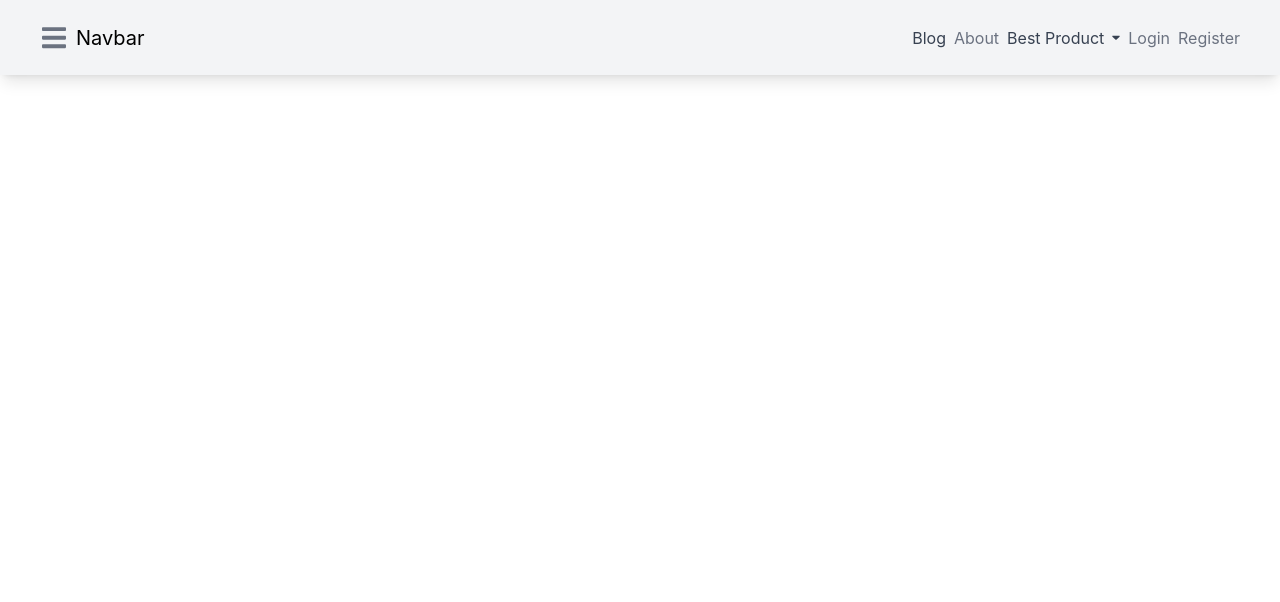
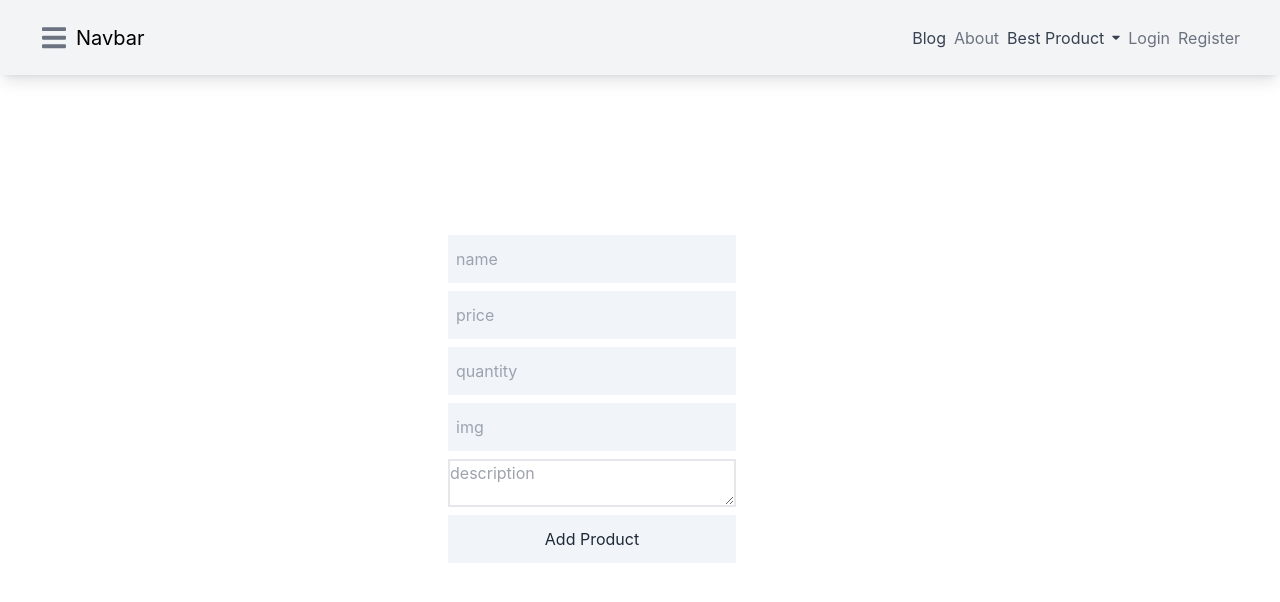
Before and after one commit to developerabdullah-me/book-warehouse-management-client-side, a React (Create React App) app: page /serviceAdd in a window 1280 px wide. Shown: the top 602 px of the page. Built offline with nearby package versions, Linux system fonts and the light colour scheme; no server answers; what tw-elements would draw is missing.

Commit message:
add services

```diff
--- a/package.json
+++ b/package.json
@@ -13,6 +13,7 @@
     "react": "^18.1.0",
     "react-dom": "^18.1.0",
     "react-firebase-hooks": "^5.0.3",
+    "react-hook-form": "^7.30.0",
     "react-icons": "^4.3.1",
     "react-router-dom": "^6.3.0",
     "react-scripts": "5.0.1",
--- a/src/App.js
+++ b/src/App.js
@@ -8,6 +8,8 @@ import Login from './Pages/User/Login/Login'
 import SignUp from './Pages/User/Signup/SignUp'
 import Home from './Pages/Home/Home/Home'
 import Header from './Pages/Sheare/Header/Header';
+import ManageInventory from './Pages/ManageInventory/ManageInventory';
+import AddItems from './Pages/AddItems/AddItems';
 
 
 
@@ -21,6 +23,9 @@ function App() {
 
   <Route path="/blog"  element={<Blog></Blog>}></Route>
   <Route path='/about' element={<About></About>}></Route>
+  <Route path='/manageInventory' element={<ManageInventory></ManageInventory>}></Route>
+  <Route path='/serviceAdd' element={<AddItems></AddItems>}></Route>
+  <Route path='/order'></Route>
   <Route path='/login' element={<Login></Login>}></Route>
   <Route path='/register' element={<SignUp></SignUp>}></Route>
 </Routes>
--- /dev/null
+++ b/src/Pages/AddItems/AddItems.jsx
@@ -0,0 +1,37 @@
+import React from 'react';
+
+import { useForm } from "react-hook-form";
+
+const AddItems = () => {
+
+    const { register, handleSubmit } = useForm();
+    const onSubmit = data =>{
+      console.log(data);
+      const url=`http://localhost:5000/services`
+      fetch(url, {
+    method: 'POST',
+    headers: {
+      'Content-Type': 'application/json',
+    },
+    body: JSON.stringify(data),
+  })
+  .then(response => response.json())
+  .then(data => {
+    console.log('Success:', data);
+  })
+    }
+    return (
+     <div className="mx-auto w-96 mt-40">
+     <form className='' onSubmit={handleSubmit(onSubmit)}>
+      <input className='mb-2 outline-none w-72 bg-slate-100 py-3 px-2 ' placeholder='name' {...register("name" )} />
+      <input className='mb-2 block outline-none w-72 bg-slate-100 py-3 px-2 ' placeholder='price' type="number" {...register("price")} />
+      <input className='mb-2 block outline-none w-72 bg-slate-100 py-3 px-2 ' placeholder='quantity' type="number" {...register("quantity")} />
+      <input className='mb-2 block outline-none w-72 bg-slate-100 py-3 px-2 ' placeholder='img' type="text" {...register("img")} />
+      <textarea className='mb-2 block  w-72 h-12 border-2 outline-none' placeholder='description' {...register("description", )} />
+      <input className='mb-2 block   w-72 bg-slate-100 py-3 px-2 ' value='Add Product' type="submit" />
+    </form>
+        </div>
+    );
+};
+
+export default AddItems;
--- a/src/Pages/Home/Services/Services.jsx
+++ b/src/Pages/Home/Services/Services.jsx
@@ -8,7 +8,7 @@ const Services = () => {
     return (
         <div>
 
-   <h1>services{services.length}</h1>
+   <h1 className="text-center text-3xl font-bold py-10">Our items{services.length}</h1>
    <div className="grid md:grid-cols-3 gap-7 sm:grid-cols-3 px-16">
    {
    services.slice(0,6).map(service => <Service service={service} key={service._id}></Service>)
--- a/src/Pages/Inventory/Inventory.jsx
+++ /dev/null
@@ -1,11 +0,0 @@
-import React from 'react';
-
-const Inventory = () => {
-    return (
-        <div>
-
-        </div>
-    );
-};
-
-export default Inventory;
--- /dev/null
+++ b/src/Pages/ManageInventory/ManageInventory.jsx
@@ -0,0 +1,11 @@
+import React from 'react';
+
+const ManageInventory = () => {
+    return (
+        <div>
+            <h1>hello</h1>
+        </div>
+    );
+};
+
+export default ManageInventory;
--- a/src/Pages/Service.jsx
+++ b/src/Pages/Service.jsx
@@ -1,4 +1,5 @@
 import React from 'react';
+import { Link } from 'react-router-dom';
 
 const Service = (props) => {
 const {name,img,price,quantity,description}=props.service;
@@ -9,7 +10,7 @@ const {name,img,price,quantity,description}=props.service;
             <p>price: ${price}</p>
             <p>quantity: {quantity}</p>
             <p>{description}</p>
-            <button className="btn w-72">Inventory</button>
+           <Link to='/manageInventory' className="btn w-72">Manage Inventory</Link>
         </div>
     );
 };
--- a/src/Pages/Sheare/Header/Header.jsx
+++ b/src/Pages/Sheare/Header/Header.jsx
@@ -49,6 +49,7 @@ aria-controls="navbarSupportedContent" aria-expanded="false" aria-label="Toggle
 <Link to='/' className="text-xl text-black">Navbar</Link>
 <div className="collapse navbar-collapse flex-grow items-center" id="navbarSupportedContent">
 <ul className="lg:inline-flex lg:flex-row lg:ml-auto lg:w-auto">
+
   <li className="nav-item px-2">
     <Link to='/blog' className="nav-link active" aria-current="page">Blog</Link>
   </li>
@@ -56,6 +57,17 @@ aria-controls="navbarSupportedContent" aria-expanded="false" aria-label="Toggle
     <Link to='/about' className="nav-link text-gray-500 hover:text-gray-700 focus:text-gray-700 p-0">About</Link>
   </li>
 
+{ user && <>
+  <li className="nav-item px-2">
+    <Link to='/manageInventory' className="nav-link active" aria-current="page">ManageInventory</Link>
+  </li>
+  <li className="nav-item px-2">
+    <Link to='/serviceAdd' className="nav-link active" aria-current="page">serviceAdd</Link>
+  </li>
+  <li className="nav-item px-2">
+    <Link to='/order' className="nav-link active" aria-current="page">order</Link>
+  </li>
+</>}
 <li className="nav-item pr-2 dropdown  static">
           <li className=" cursor-pointer  transition duration-150 ease-in-out dropdown-toggle flex items-center whitespace-nowrap"  data-mdb-ripple="true" data-mdb-ripple-color="light" type="button" id="dropdownMenuButtonQ" data-bs-toggle="dropdown"
           aria-expanded="false">Best Product
```
Also changed, not shown: 1 other file (tests, documents, lock files or other folders).
